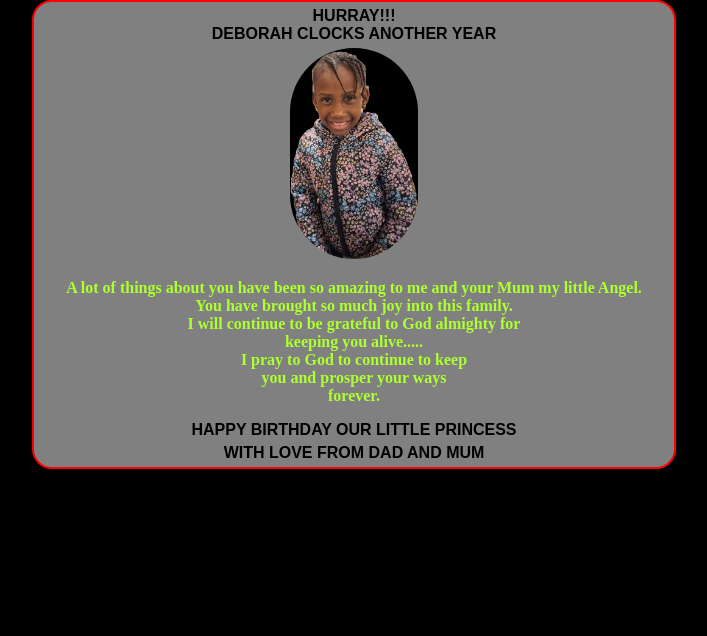
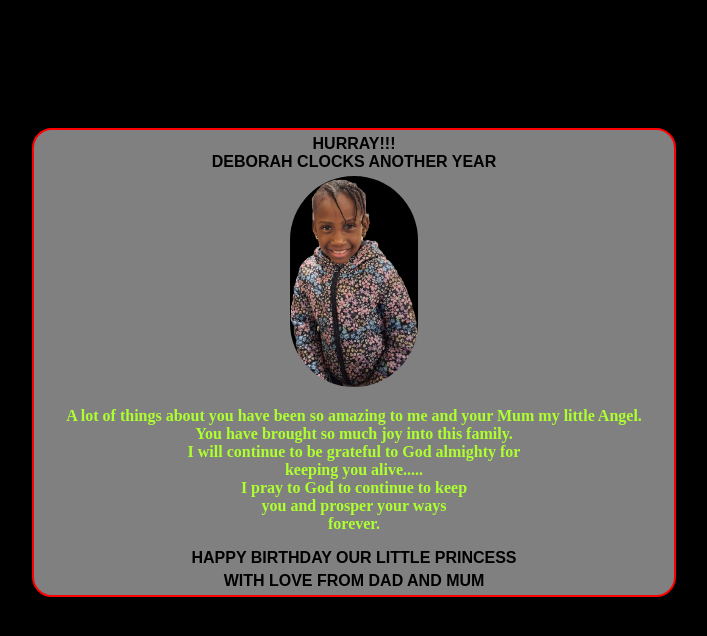
Before and after one commit to WaleAdediran/deborah-birthday-card, a plain HTML site: page index.html in a window 1280 px wide. Shown: the whole page, without its empty margins (286-993 px from the left). Drawn offline with Linux system fonts and the light colour scheme; a web font is replaced by a local one.

Commit message:
Modified again

```diff
--- a/style.css
+++ b/style.css
@@ -13,6 +13,7 @@ body {
     border-radius: 20px;
     width: 50%;
     background-color: grey;
+    margin: 10% auto;
 }
 
 img {
```
